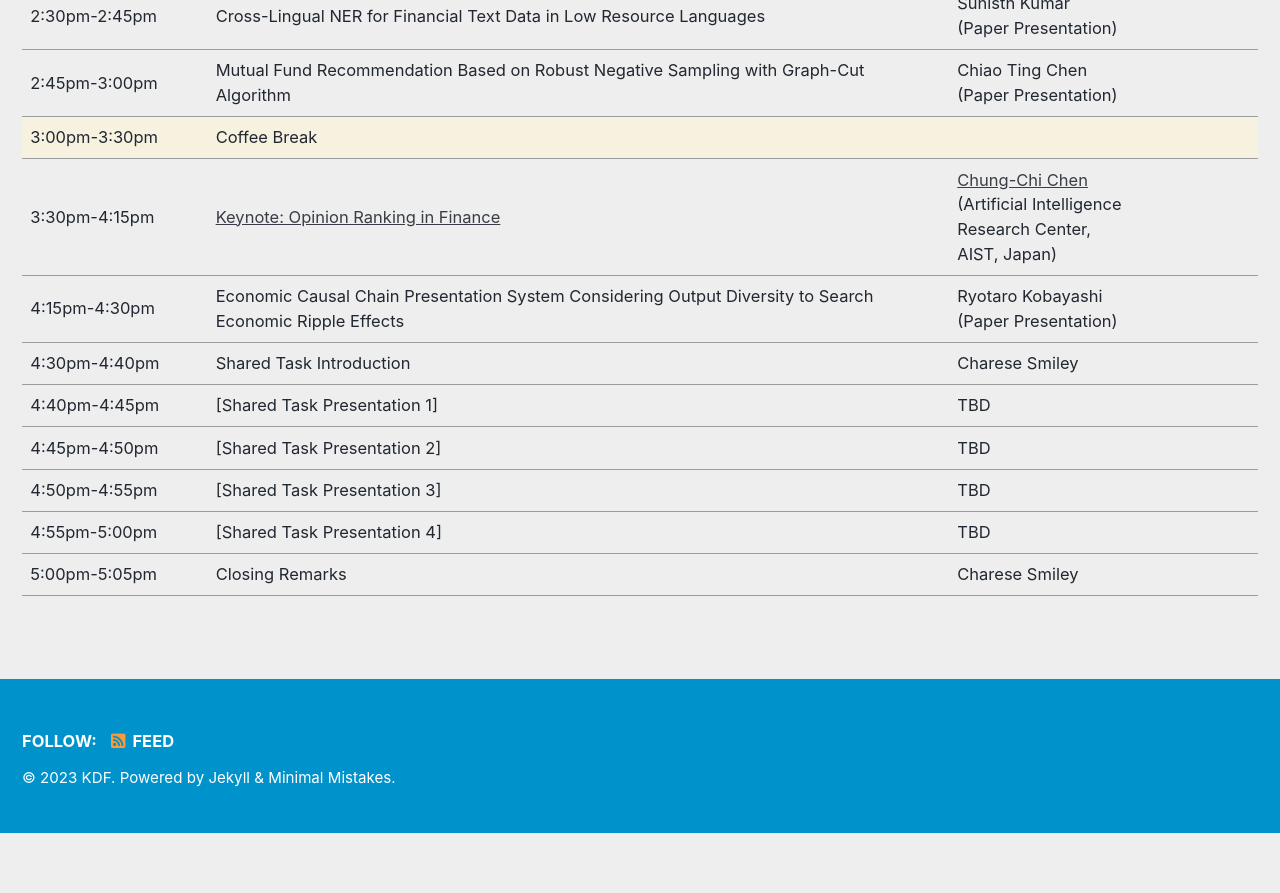
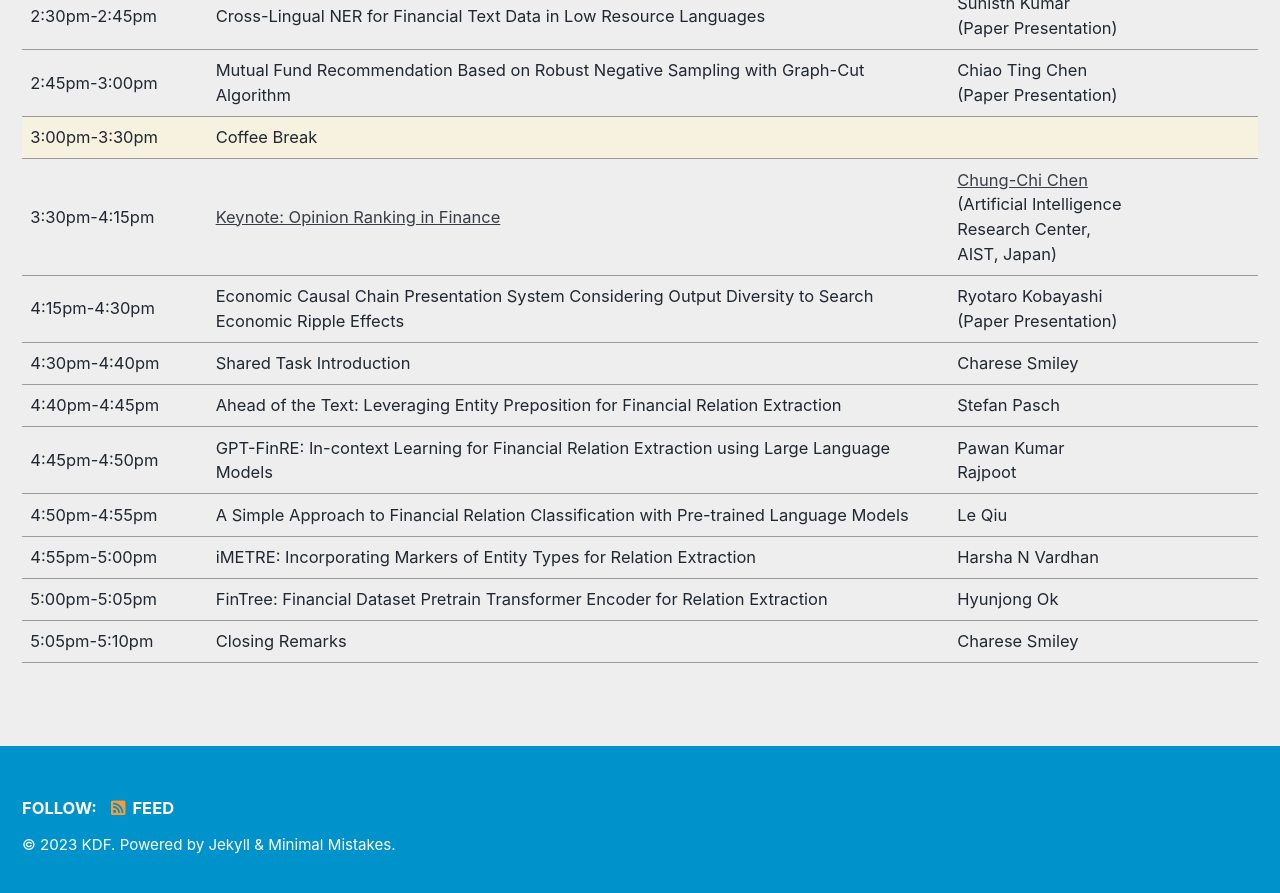
Before and after one commit to kdf-workshop/kdf23, a Jekyll site: the page built from _pages/schedule.md, in a window 1280 px wide and 900 px high, scrolled down 1062 px. Shown: the top 893 px of the window. Built offline with Jekyll 4.4.1, drawn with Linux system fonts in a browser that asks for light colours; cached includes are drawn as plain includes; before the commit the page ends 1895 px from its top, so only the background shows below that.

Commit message:
Update schedule.md

```diff
--- a/_pages/schedule.md
+++ b/_pages/schedule.md
@@ -87,30 +87,36 @@ excerpt: "<br/>Schedule<br/>"
     </tr>
     <tr>
         <td markdown="span">4:40pm-4:45pm</td>
-        <td markdown="span">[Shared Task Presentation 1]</td>
-        <td markdown="span">TBD<br/></td>
+        <td markdown="span">Ahead of the Text: Leveraging Entity Preposition for Financial Relation Extraction</td>
+        <td markdown="span">Stefan Pasch<br/></td>
         <td markdown="span">&nbsp;</td>
     </tr>
     <tr>
         <td markdown="span">4:45pm-4:50pm</td>
-        <td markdown="span">[Shared Task Presentation 2]</td>
-        <td markdown="span">TBD<br/></td>
+        <td markdown="span">GPT-FinRE: In-context Learning for Financial Relation Extraction using Large Language Models</td>
+        <td markdown="span">Pawan Kumar Rajpoot<br/></td>
         <td markdown="span">&nbsp;</td>
     </tr>
     <tr>
         <td markdown="span">4:50pm-4:55pm</td>
-        <td markdown="span">[Shared Task Presentation 3]</td>
-        <td markdown="span">TBD<br/></td>
+        <td markdown="span">A Simple Approach to Financial Relation Classification with Pre-trained Language Models</td>
+        <td markdown="span">Le Qiu<br/></td>
         <td markdown="span">&nbsp;</td>
     </tr>
     <tr>
         <td markdown="span">4:55pm-5:00pm</td>
-        <td markdown="span">[Shared Task Presentation 4]</td>
-        <td markdown="span">TBD<br/></td>
+        <td markdown="span">iMETRE: Incorporating Markers of Entity Types for Relation Extraction</td>
+        <td markdown="span">Harsha N Vardhan<br/></td>
         <td markdown="span">&nbsp;</td>
     </tr>
     <tr>
         <td markdown="span">5:00pm-5:05pm</td>
+        <td markdown="span">FinTree: Financial Dataset Pretrain Transformer Encoder for Relation Extraction</td>
+        <td markdown="span">Hyunjong Ok<br/></td>
+        <td markdown="span">&nbsp;</td>
+    </tr>
+    <tr>
+        <td markdown="span">5:05pm-5:10pm</td>
         <td markdown="span">Closing Remarks</td>
         <td markdown="span">Charese Smiley<br/></td>
         <td markdown="span">&nbsp;</td>
```
